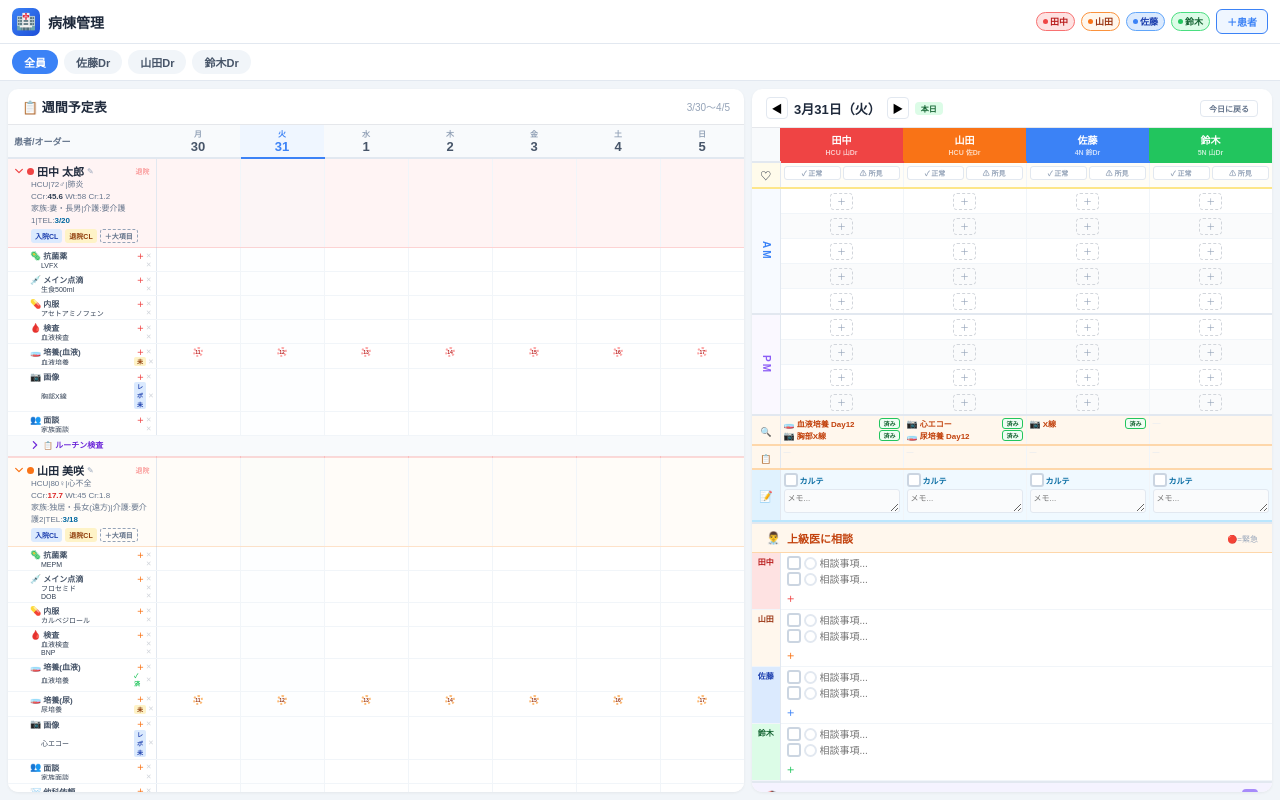
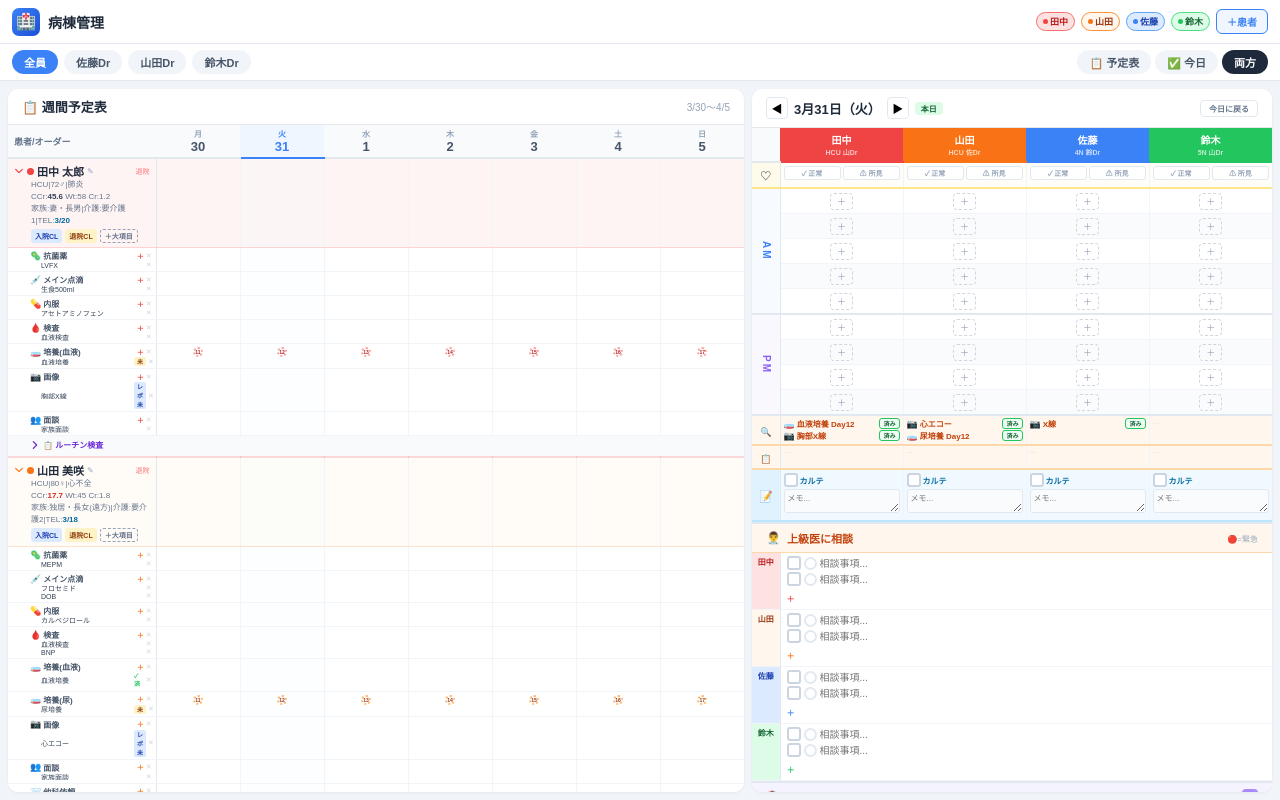
Before and after one commit to enishishamo/ward-management-app, a React (Vite) app: page / in a window 1280 px wide. Built offline with nearby package versions, Linux system fonts and the light colour scheme.

Commit message:
Add panel tab switcher: schedule / today / both

```diff
--- a/src/App.jsx
+++ b/src/App.jsx
@@ -363,6 +363,7 @@ export default function App() {
   const [rlOpen, setRlOpen] = useState({});
   const isMobile = false;
   const [mobileTab, setMobileTab] = useState("todo");
+  const [panel, setPanel] = useState("both");
   const [filterDoctor, setFilterDoctor] = useState("all");
   const filteredPats = useMemo(() => filterDoctor === "all" ? sortedPats : sortedPats.filter(p => p.doctor === filterDoctor), [sortedPats, filterDoctor]);
   useEffect(() => { saveLS("ward_patients", patients); }, [patients]);
@@ -793,7 +794,16 @@ export default function App() {
             {d === "all" ? "全員" : d+"Dr"}
           </button>
         ))}
-        {discharged.length > 0 && <span style={{fontSize:9,color:"#94A3B8",alignSelf:"center",marginLeft:"auto"}}>退院済:{discharged.length}名</span>}
+        <div style={{display:"flex",gap:4,marginLeft:"auto",flexShrink:0}}>
+          {[["schedule","📋 予定表"],["todo","✅ 今日"],["both","両方"]].map(([v,l]) => (
+            <button key={v} onClick={() => setPanel(v)}
+              style={{border:"none",borderRadius:16,padding:"4px 12px",fontSize:11,fontWeight:700,cursor:"pointer",whiteSpace:"nowrap",
+                background:panel===v?"#1E293B":"#F1F5F9",color:panel===v?"white":"#475569"}}>
+              {l}
+            </button>
+          ))}
+        </div>
+        {discharged.length > 0 && <span style={{fontSize:9,color:"#94A3B8",alignSelf:"center"}}>退院済:{discharged.length}名</span>}
       </div>
 
       {/* Main panels */}
@@ -1097,7 +1107,7 @@ export default function App() {
         {/* ===== DESKTOP LAYOUT ===== */}
         {!isMobile && <>
         {/* LEFT: Schedule */}
-        <div style={{flex:1,display:"flex",flexDirection:"column",background:"white",borderRadius:10,overflow:"hidden",boxShadow:"0 1px 3px rgba(0,0,0,0.06)"}}>
+        <div style={{flex:1,display:panel==="todo"?"none":"flex",flexDirection:"column",background:"white",borderRadius:10,overflow:"hidden",boxShadow:"0 1px 3px rgba(0,0,0,0.06)"}}>
           <div style={{display:"flex",alignItems:"center",justifyContent:"space-between",padding:"8px 14px",borderBottom:"1px solid #E5E7EB",flexShrink:0}}>
             <h2 style={{margin:0,fontSize:13,fontWeight:700}}>📋 週間予定表</h2>
             <span style={{fontSize:10,color:"#94A3B8"}}>{fD(wk[0])}〜{fD(wk[6])}</span>
@@ -1120,7 +1130,7 @@ export default function App() {
         </div>
 
         {/* RIGHT: Todo */}
-        <div style={{width:520,flexShrink:0,display:"flex",flexDirection:"column",background:"white",borderRadius:10,overflow:"hidden",boxShadow:"0 1px 3px rgba(0,0,0,0.06)"}}>
+        <div style={{width:panel==="todo"?"100%":520,flexShrink:0,display:panel==="schedule"?"none":"flex",flexDirection:"column",background:"white",borderRadius:10,overflow:"hidden",boxShadow:"0 1px 3px rgba(0,0,0,0.06)"}}>
           <div style={{padding:"8px 14px",borderBottom:"1px solid #E5E7EB",display:"flex",alignItems:"center",justifyContent:"space-between",flexShrink:0}}>
             <div style={{display:"flex",alignItems:"center",gap:6}}>
               <button onClick={() => { const d = new Date(selDate); d.setDate(d.getDate()-1); setSelDate(d); }}
```
